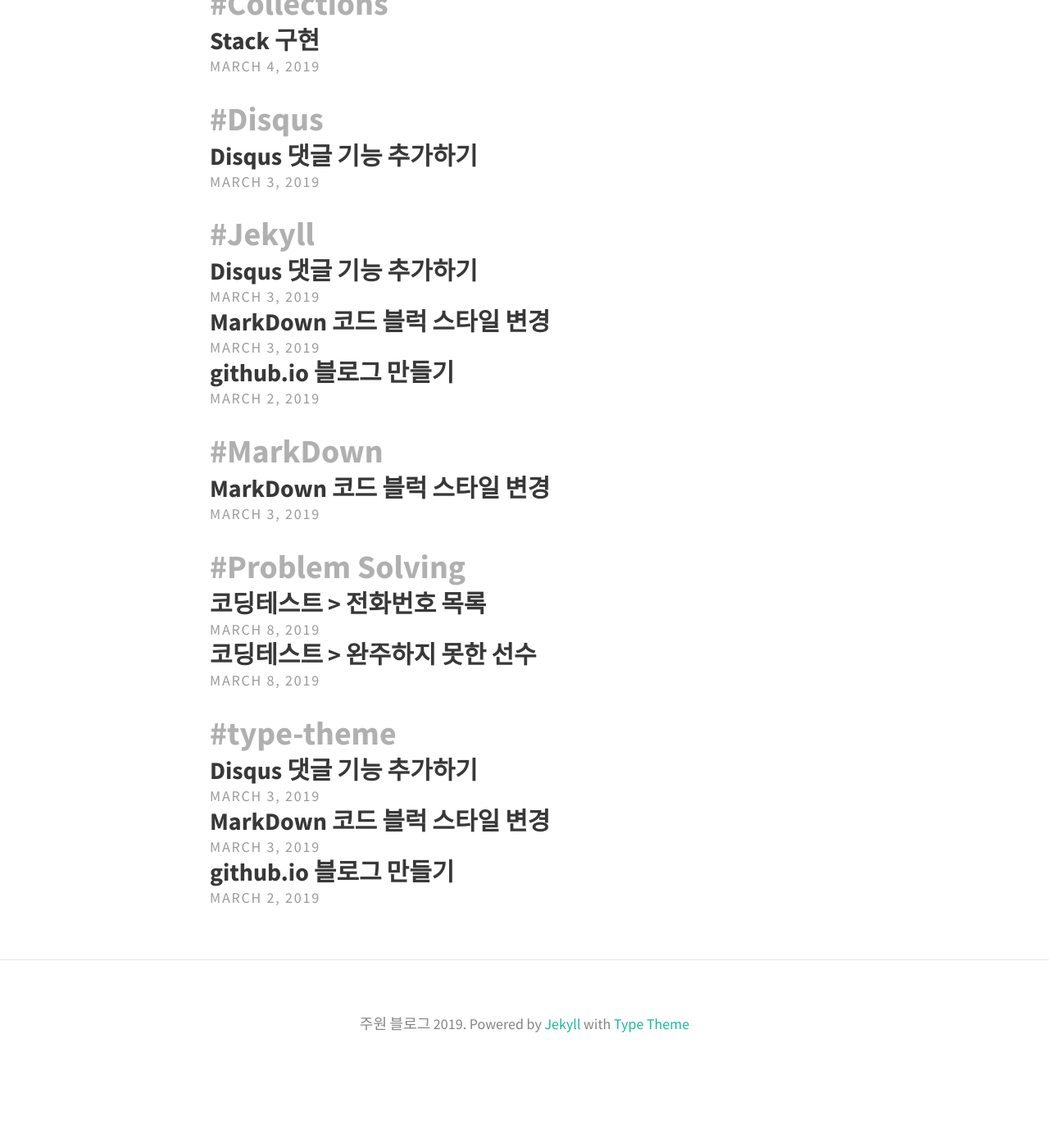
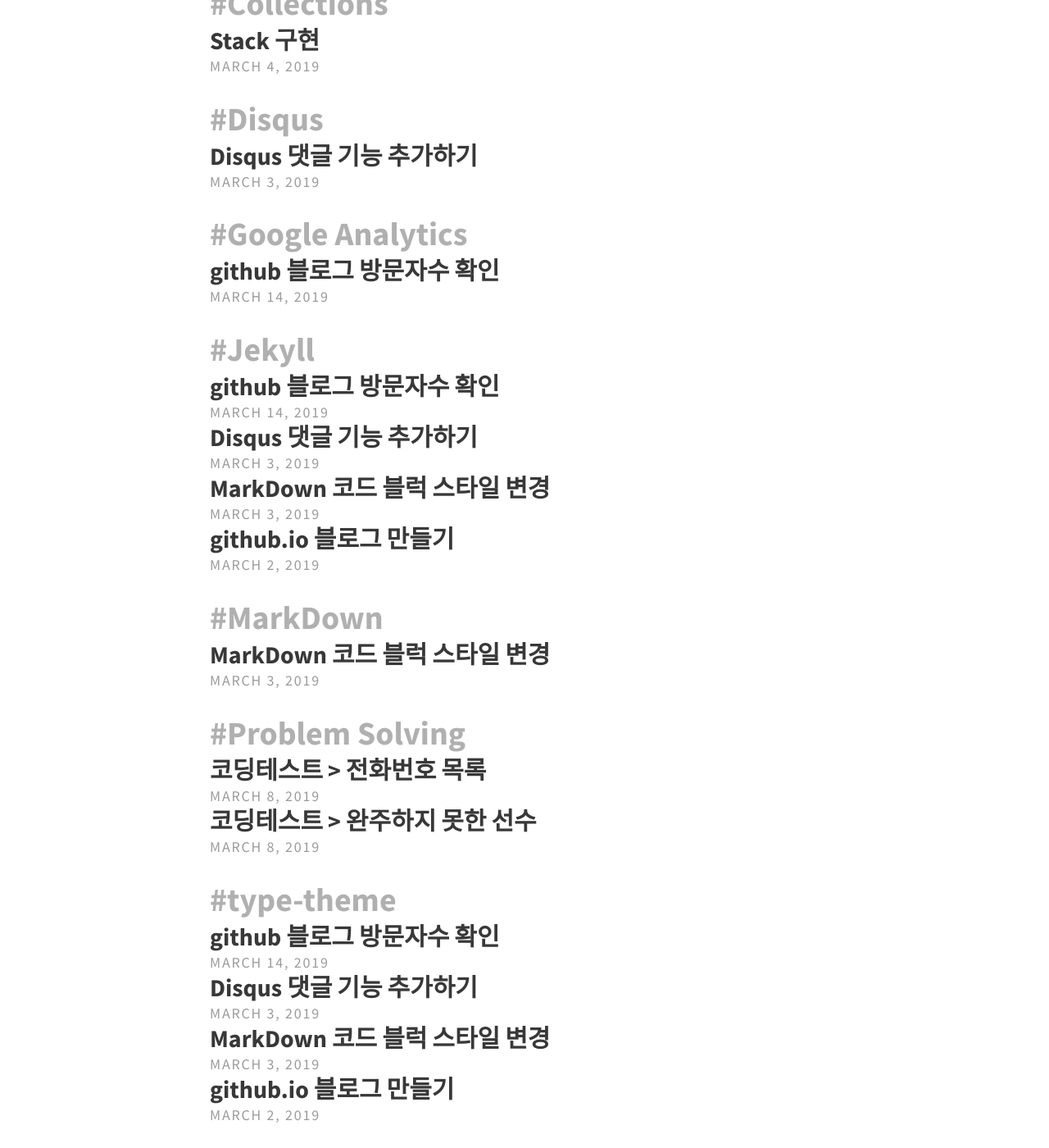
Before and after one commit to JooWon0712/joowon0712.github.io, a Jekyll site: the page built from tags.html, in a window 1280 px wide and 1400 px high, scrolled down 312 px. Shown: the whole window at 82% size. Built offline with Jekyll 4.4.1, drawn with Linux system fonts in a browser that asks for light colours; before the commit the page ends 1638 px from its top, so only the background shows below that; part of the change alters nothing that is shown.

Commit message:
1. Google Analytics 적용

```diff
--- a/_config.yml
+++ b/_config.yml
@@ -42,7 +42,7 @@ theme_settings:
   youtube:
 
   # Scripts
-  google_analytics: # Tracking ID, e.g. "UA-000000-01"
+  google_analytics: "UA-136226305-1"
   disqus_shortname: joowon0712
   katex: true # Enable if using math markup
   search: true # Enable the search feature
--- /dev/null
+++ b/_posts/2019-03-14-google-analytics.md
@@ -0,0 +1,43 @@
+---
+layout: post
+title: github 블로그 방문자수 확인
+categories: Jekyll, Google Analytics
+tags: [Jekyll, type-theme, Google Analytics]
+---
+
+자신의 <code class="highlight">GitHub 블로그</code> 방문자 수를 확인할 수 있는 방법을 포스팅해봅니다.
+
+## Google Analytics
+- Google Analytics 가입하기
+    -  <https://analytics.google.com/analytics/web/>
+        - 계정 이름 : 자신의 계정 이름 입력
+        - 웹사이트 이름 : 자신이 블로그 이름 입력
+        - 웹사이트 URL : **https://** 선택
+        - 업종 카테고리 : 알맞은 카테고리 선택
+        - 보고 시간대 :  **대한민국** 선택
+
+![google-analytics-create]({{ site.baseurl }}/assets/img/google-analytics-create.png)
+
+- UA-ID 확인
+
+![google-analytics-home]({{ site.baseurl }}/assets/img/google-analytics-home.png)
+![google-analytics-user-account]({{ site.baseurl }}/assets/img/google-analytics-user-account.png)
+![google-analytics-UA-ID]({{ site.baseurl }}/assets/img/google-analytics-UA-ID.png)
+
+
+- _config.yml 파일 수정
+    - google_analytics 프로퍼티에 자신의 UA-ID 값을 입력한다.
+~~~yaml
+# Scripts
+google_analytics: # Tracking ID, e.g. "UA-000000-01"
+disqus_shortname: joowon0712
+katex: true # Enable if using math markup
+search: true # Enable the search feature
+~~~
+
+여기까지 하면 설정이 끝납니다.
+**Jekyll Type-Theme**는 기본적인 셋팅이 다 돼있는 상태라
+**_config.yml**에 해당 프로퍼티의 값만 설정 해주면 해당 기능이 활성화 됩니다.
+
+- tracking code가 적용되어 활성화된 모습
+![google-analytics-result]({{ site.baseurl }}/assets/img/google-analytics-result.png)
```
Also changed, not shown: assets/img/google-analytics-UA-ID.png (added), assets/img/google-analytics-create.png (added), assets/img/google-analytics-home.png (added), assets/img/google-analytics-result.png (added), assets/img/google-analytics-user-account.png (added).
